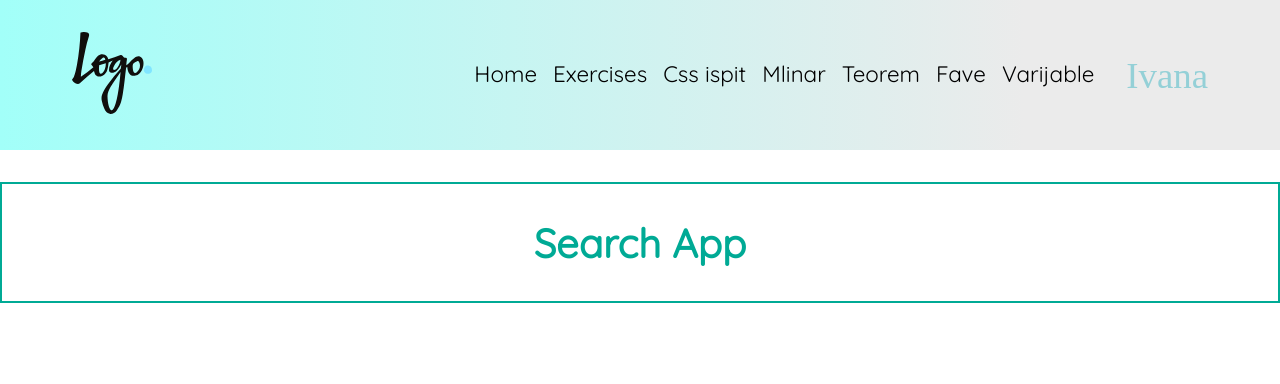
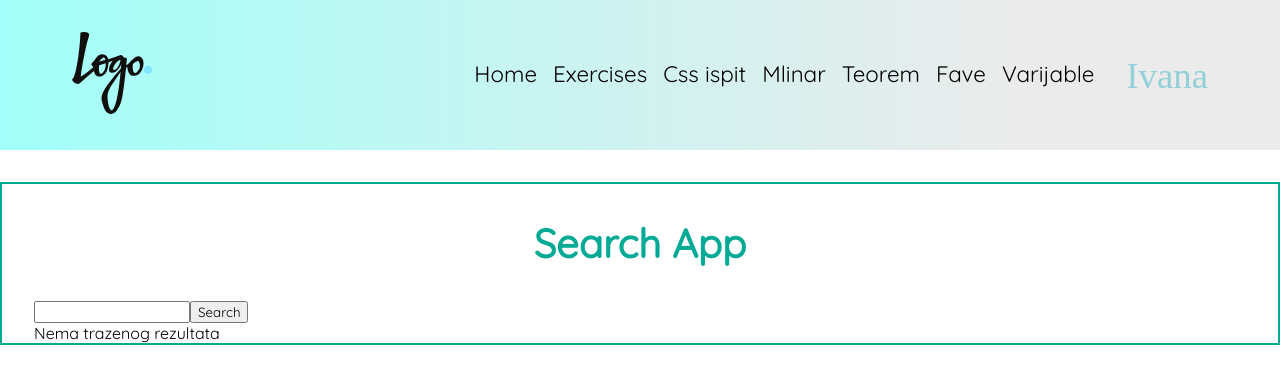
Before and after one commit to Ivanaarbutina/New-react-app, a React (Vite) app: page /searchApp in a window 1280 px wide. Shown: the top 384 px of the page. Built offline with nearby package versions, Linux system fonts and the light colour scheme; a web font is replaced by a local one.

Commit message:
add page

```diff
--- a/src/pages/home.tsx
+++ b/src/pages/home.tsx
@@ -44,6 +44,9 @@ const Home = () => {
           <li>
             <a href="/todo">To do list</a>
           </li>
+          <li>
+            <a href="/searchApp">Search App</a>
+          </li>
         </ul>
       </div>
     </div>
--- a/src/pages/search-app.tsx
+++ b/src/pages/search-app.tsx
@@ -1,7 +1,62 @@
+import React, { useState } from "react";
+
+type SearchResult = {
+  trackId: number;
+  trackName: string;
+  artistName: string;
+};
+
 const SearchApp = () => {
-  return(
+  const [searchTerm, setSearchTerm] = useState<string>("");
+  const [searchResults, setSearchResults] = useState<SearchResult[]>([]);
+  const [isLoading, setIsLoading] = useState(false);
+
+  const fetchData = (term: string) => {
+    fetch(` https://itunes.apple.com/search?term=${term}&entity=song`)
+      .then((response) => response.json())
+      .then((data) => {
+        console.log(data.results);
+        setSearchResults(data.results);
+        setIsLoading(false);
+      })
+      .catch((error) => {
+        console.error(error);
+        true;
+        setIsLoading(false);
+      });
+  };
+
+  return (
     <div className="container">
       <h2>Search App</h2>
+      <div>
+        <input
+          type="text"
+          value={searchTerm}
+          onChange={(e) => setSearchTerm(e.target.value)}
+        />
+        <button
+          onClick={() => {
+            setIsLoading(true);
+            fetchData(searchTerm);
+          }}
+        >
+          Search
+        </button>
+        {isLoading ? (
+          <div>Loading...</div>
+        ) : searchResults.length === 0 ? (
+          <div>Nema trazenog rezultata</div>
+        ) : (
+          <ul>
+            {searchResults.map((result) => (
+              <li key={result.trackId}>
+                {result.trackName} - {result.artistName}
+              </li>
+            ))}
+          </ul>
+        )}
+      </div>
     </div>
   );
 };
```
Also changed, not shown: src/pages/vjezba1705.tsx (added, +48 -0 lines), 1 other file (tests, documents, lock files or other folders).
